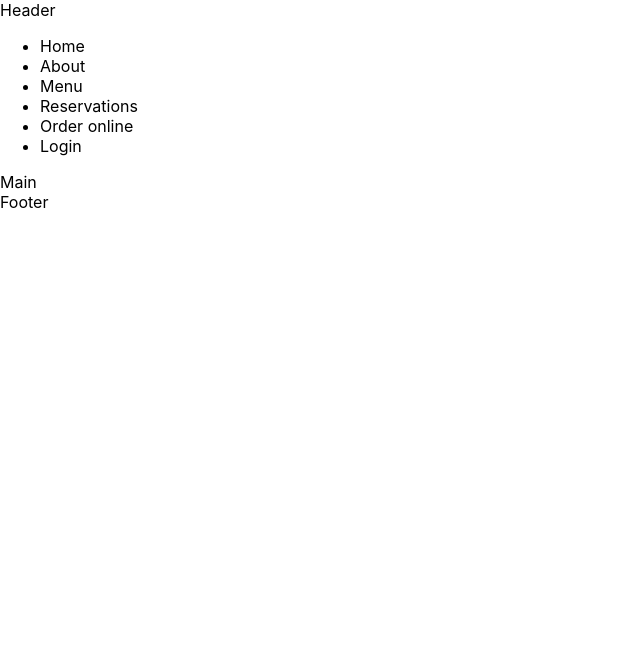
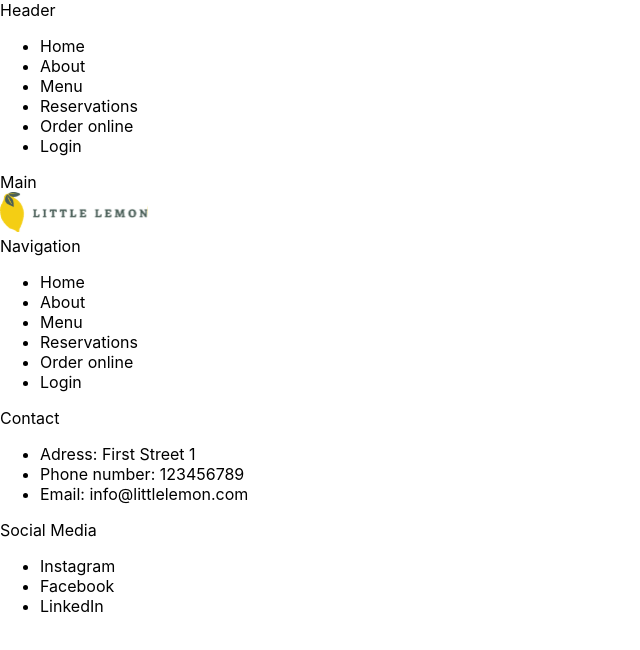
Before and after one commit to Yoschi95/little-lemon, a React (Create React App) app: page / in a window 1280 px wide. Shown: the top 650 px of the page, without its empty margins (0-640 px from the left). Built offline with nearby package versions, Linux system fonts and the light colour scheme.

Commit message:
add footer content

```diff
--- a/src/Footer.js
+++ b/src/Footer.js
@@ -1,7 +1,32 @@
 function Footer() {
     return (
         <footer>
-            Footer
+            <img src="./img/Logo.svg" alt="Logo of the Little Lemon restaurant"/>
+            <br></br>
+
+            Navigation
+            <ul>
+                <li>Home</li>
+                <li>About</li>
+                <li>Menu</li>
+                <li>Reservations</li>
+                <li>Order online</li>
+                <li>Login</li>
+            </ul>
+
+            Contact
+            <ul>
+                <li>Adress: First Street 1</li>
+                <li>Phone number: 123456789</li>
+                <li>Email: info@littlelemon.com</li>
+            </ul>
+
+            Social Media
+            <ul>
+                <li>Instagram</li>
+                <li>Facebook</li>
+                <li>LinkedIn</li>
+            </ul>
         </footer>
     )
 }
```
